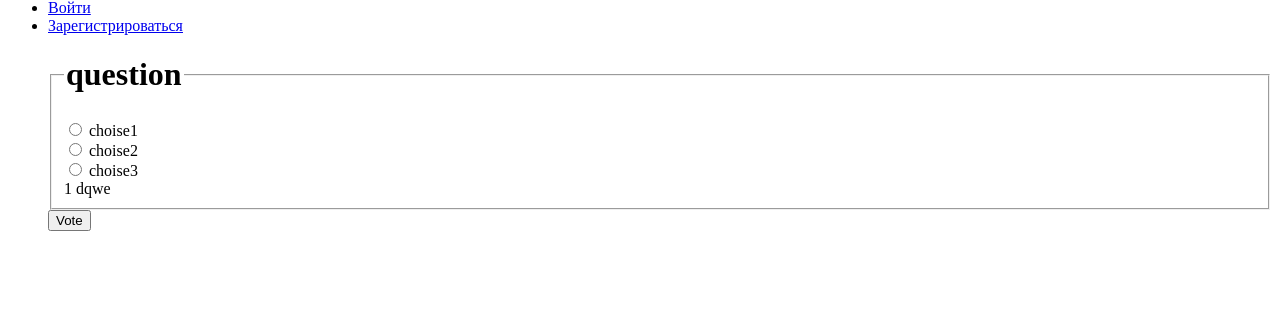
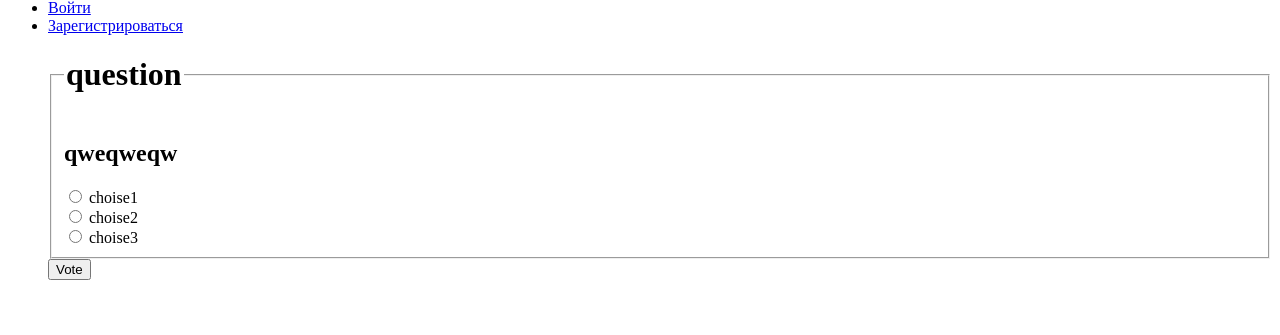
Before and after one commit to sdeix/rkis1, a Django app: page /polls/1/ in a window 1280 px wide. Shown: the part 17-352 px from the top of the page. Run offline with Django 3.2, Linux system fonts and the light colour scheme; data comes from the database, SQL or seed files in the repository; both versions use the stored data as it was after the commit.

Commit message:
Сделано третье задание

```diff
--- a/polls/models.py
+++ b/polls/models.py
@@ -12,8 +12,11 @@ class User(AbstractUser):
 
 class Question(models.Model):
     question_text = models.CharField(max_length=200)
+    description = models.TextField("Описание вопроса")
     pub_date = models.DateTimeField('date published')
     votes = models.IntegerField(default=0)
+    pic = models.ImageField("картинка поста", upload_to="images/pics", null=True, blank=True)
+
     def was_published_recently(self):
         return self.pub_date >= timezone.now() - datetime.timedelta(days=1)
 
--- a/polls/templates/polls/detail.html
+++ b/polls/templates/polls/detail.html
@@ -6,13 +6,14 @@
         <legend>
             <h1>{{question.question_text}}</h1>
         </legend>
+        <h2>{{question.description}}</h2>
+        <div>{{question.pic}}</div>
         {% if error_message %}<p><strong> {{error_message}}</strong></p>{% endif %}
         {% for choice in question.choice_set.all %}
         <input type="radio" name="choice" id="choice{{forloop.counter}}" value="{{choice.id}}">
         <label for="choice{{forloop.counter}}">{{choice.choice_text}}</label><br>
         {% endfor %}
         {{question.voters}}
-        {{question.id}} dqwe
     </fieldset>
 <input type="submit" value="Vote">
 </form>
```
Also changed, not shown: db.sqlite3, polls/migrations/0009_question_description_question_pic.py (added), polls/migrations/0010_alter_question_description.py (added).
